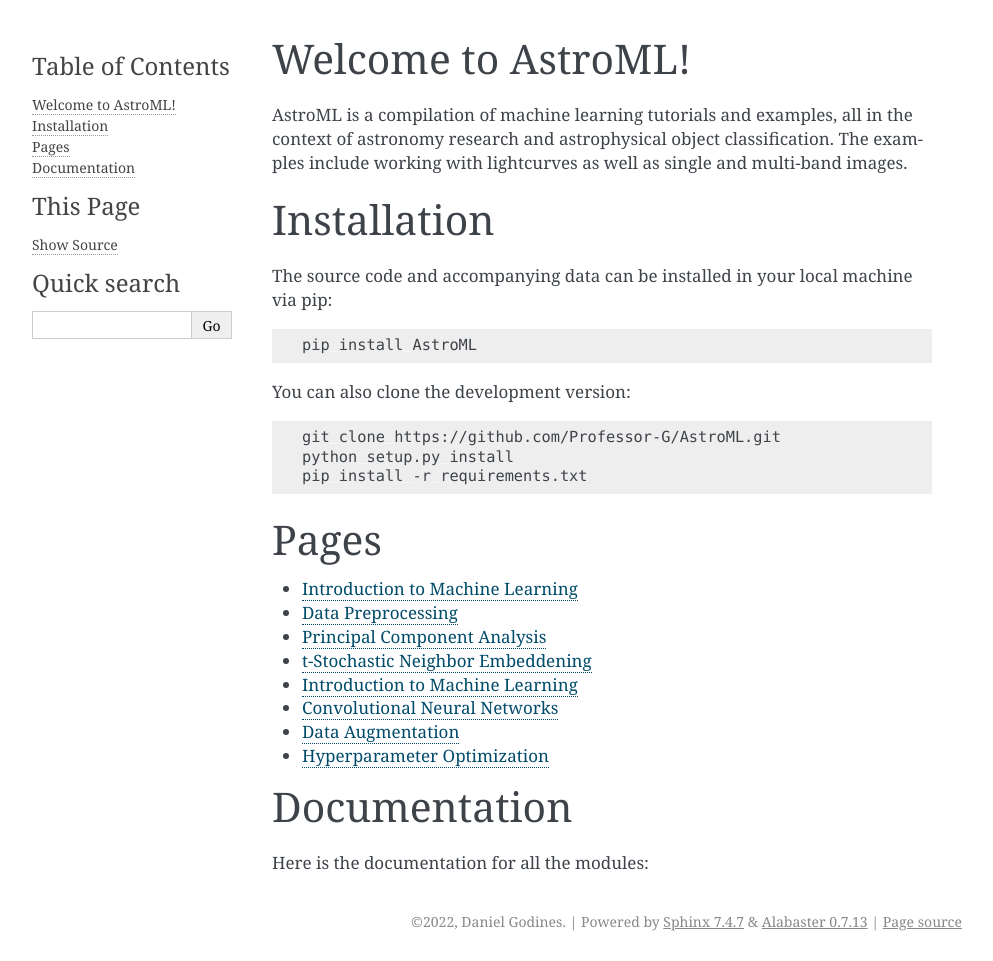
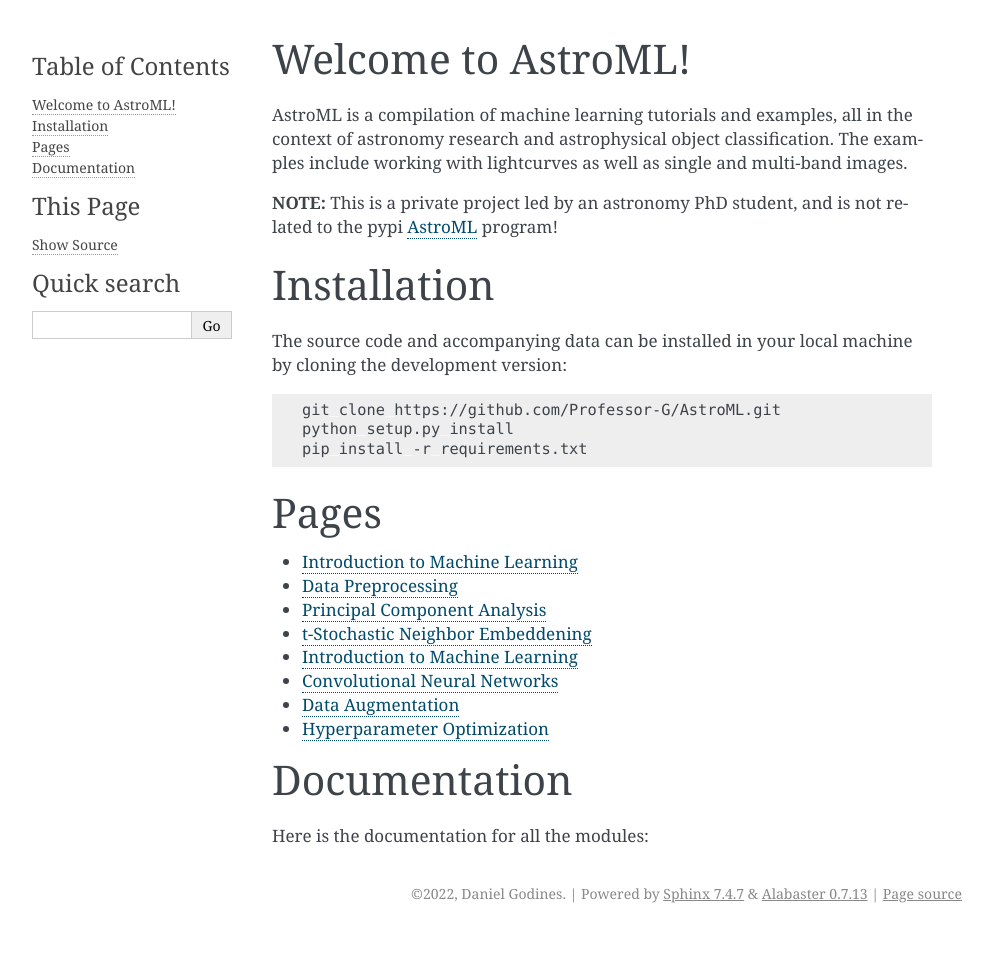
Before and after one commit to Professor-G/AstroML, a Sphinx documentation site: the page built from docs/index.rst, in a window 1280 px wide. Shown: the whole page, without its empty margins (148-1141 px from the left). Built offline with Sphinx 7.4.7, drawn with Linux system fonts in a browser that asks for light colours; pages that are not in the unit, such as notebooks, are missing from menus; after the commit the page ends 933 px from its top, so only the background shows below that.

Commit message:
update readthedocs homepage

```diff
--- a/docs/index.rst
+++ b/docs/index.rst
@@ -7,16 +7,11 @@
 ===============================
 AstroML is a compilation of machine learning tutorials and examples, all in the context of astronomy research and astrophysical object classification. The examples include working with lightcurves as well as single and multi-band images.
 
+**NOTE:** This is a private project led by an astronomy PhD student, and is not related to the pypi `AstroML <https://pypi.org/project/astroML/>`_ program!
 
 Installation
 ==================
-The source code and accompanying data can be installed in your local machine via pip:
-
-.. code-block:: bash
-
-    pip install AstroML
-
-You can also clone the development version:
+The source code and accompanying data can be installed in your local machine by cloning the development version:
 
 .. code-block:: bash
 
```
